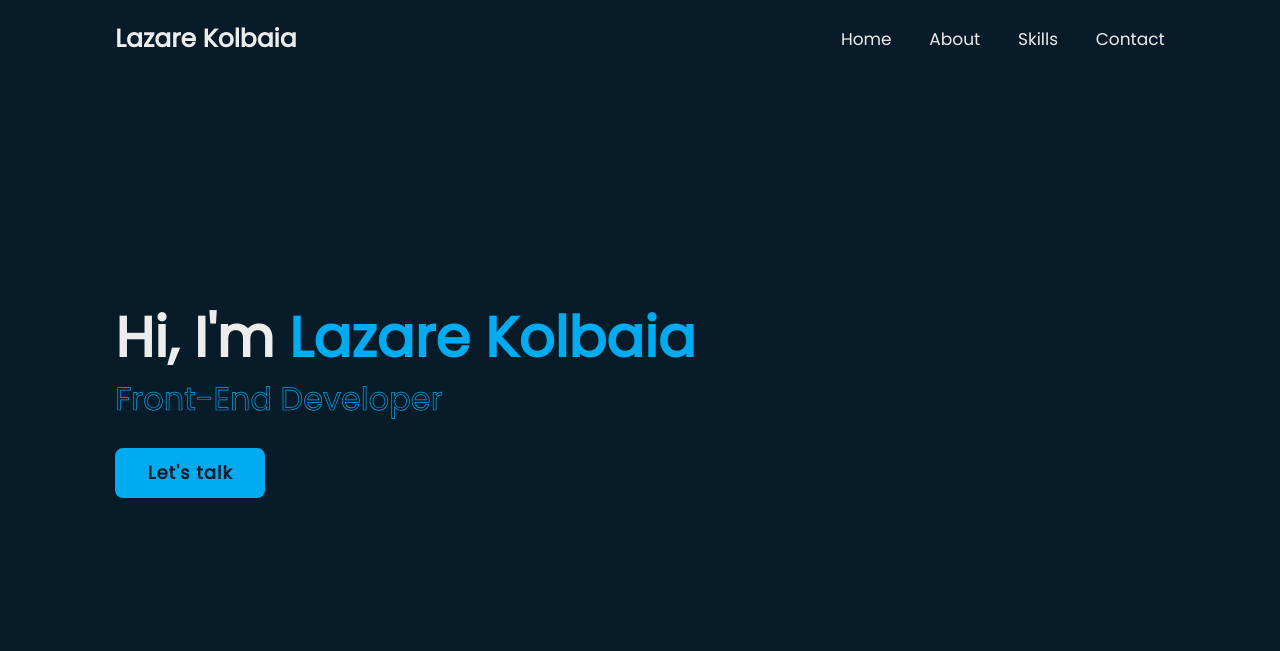
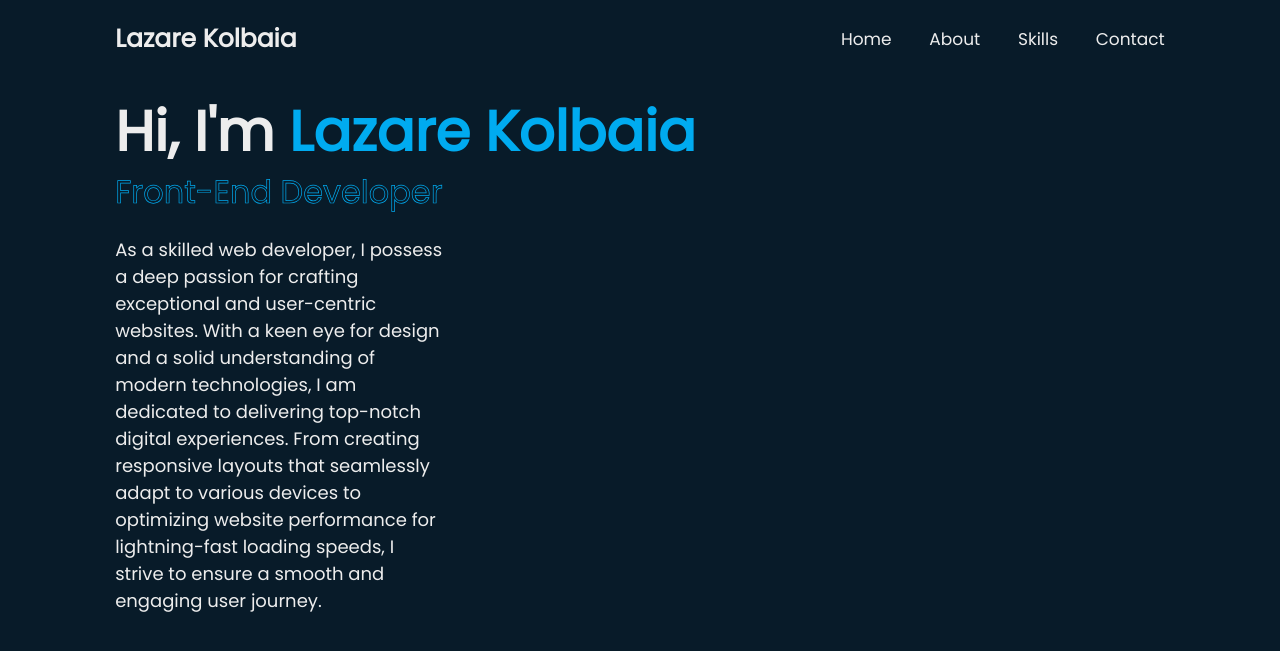
Before and after one commit to LazareKolbaia/My-Portfolio-MAIN, a plain HTML site: page index.html in a window 1280 px wide. Shown: the top 651 px of the page. Drawn offline with nearby package versions, Linux system fonts and the light colour scheme.

Commit message:
Update index.html

```diff
--- a/index.html
+++ b/index.html
@@ -33,6 +33,7 @@
         <h1 class="himi">Hi, I'm <span>Lazare Kolbaia</span></h1>
         <div class="text-animate">
             <h3>Front-End Developer</h3>
+            <p>As a skilled web developer, I possess a deep passion for crafting exceptional and user-centric websites. With a keen eye for design and a solid understanding of modern technologies, I am dedicated to delivering top-notch digital experiences. From creating responsive layouts that seamlessly adapt to various devices to optimizing website performance for lightning-fast loading speeds, I strive to ensure a smooth and engaging user journey.</p>
         </div>
   <!--remove div cus can't make responsive-->
 
```
